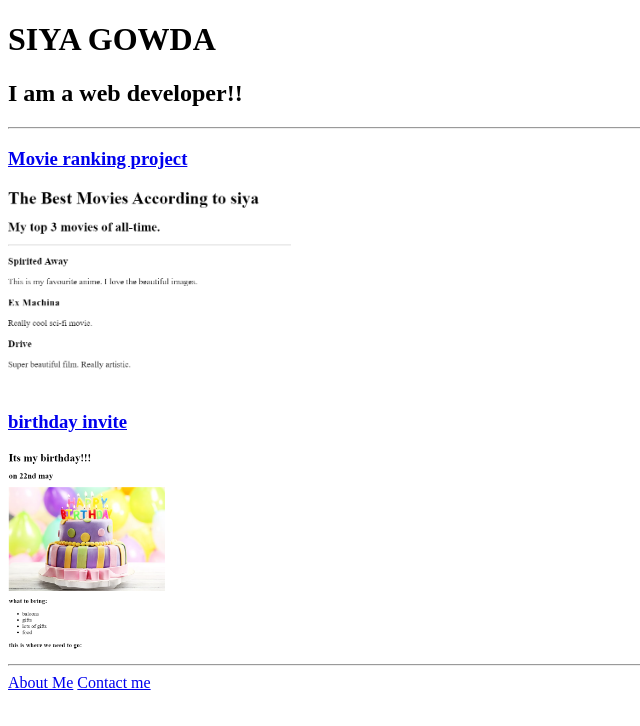
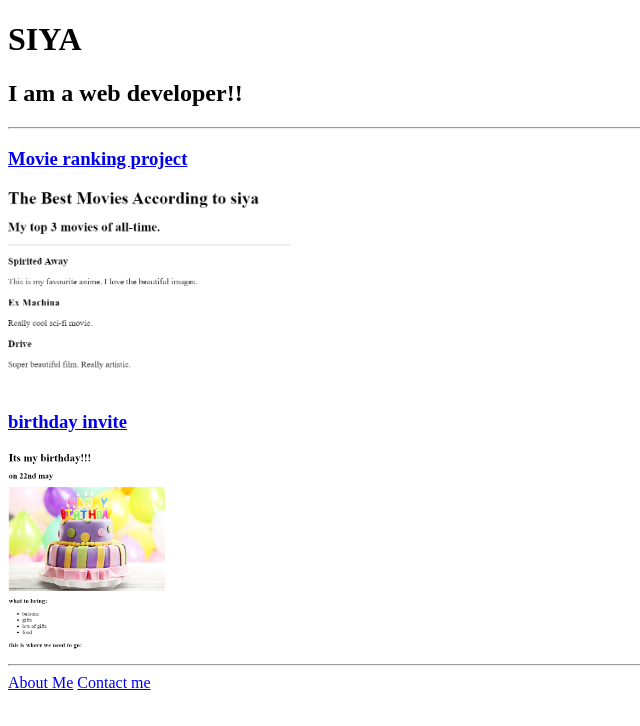
Before and after one commit to siyaraj2203/html.portfolio, a plain HTML site: page index.html in a window 1280 px wide. Shown: the whole page, without its empty margins (0-640 px from the left). Drawn offline with Linux system fonts and the light colour scheme.

Commit message:
Update index.html

```diff
--- a/index.html
+++ b/index.html
@@ -7,7 +7,7 @@
     <title>project</title>
 </head>
 <body>
-    <h1>SIYA GOWDA</h1>
+    <h1>SIYA </h1>
     <h2>I am a web developer!!</h2>
     <hr />
     <h3><a href="./public/movie-ranking.html">Movie ranking project</a></h3>
```
